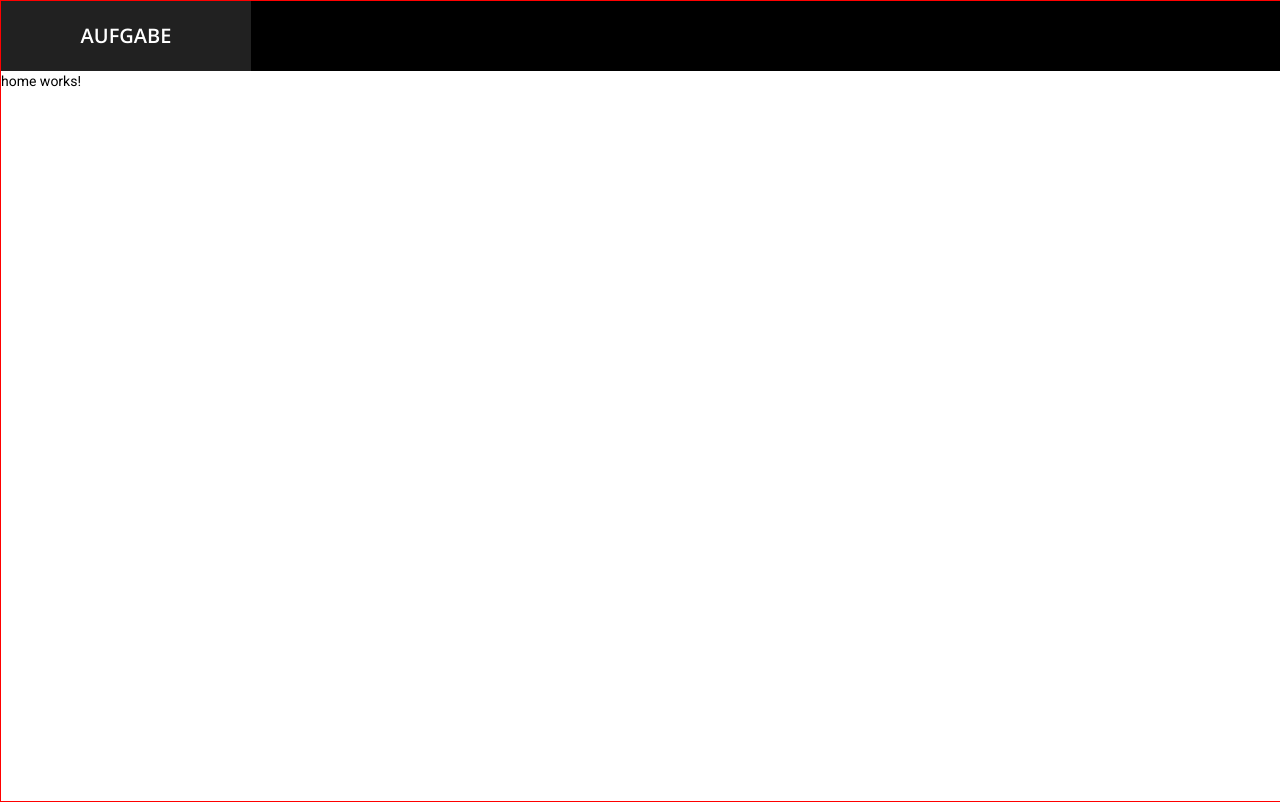
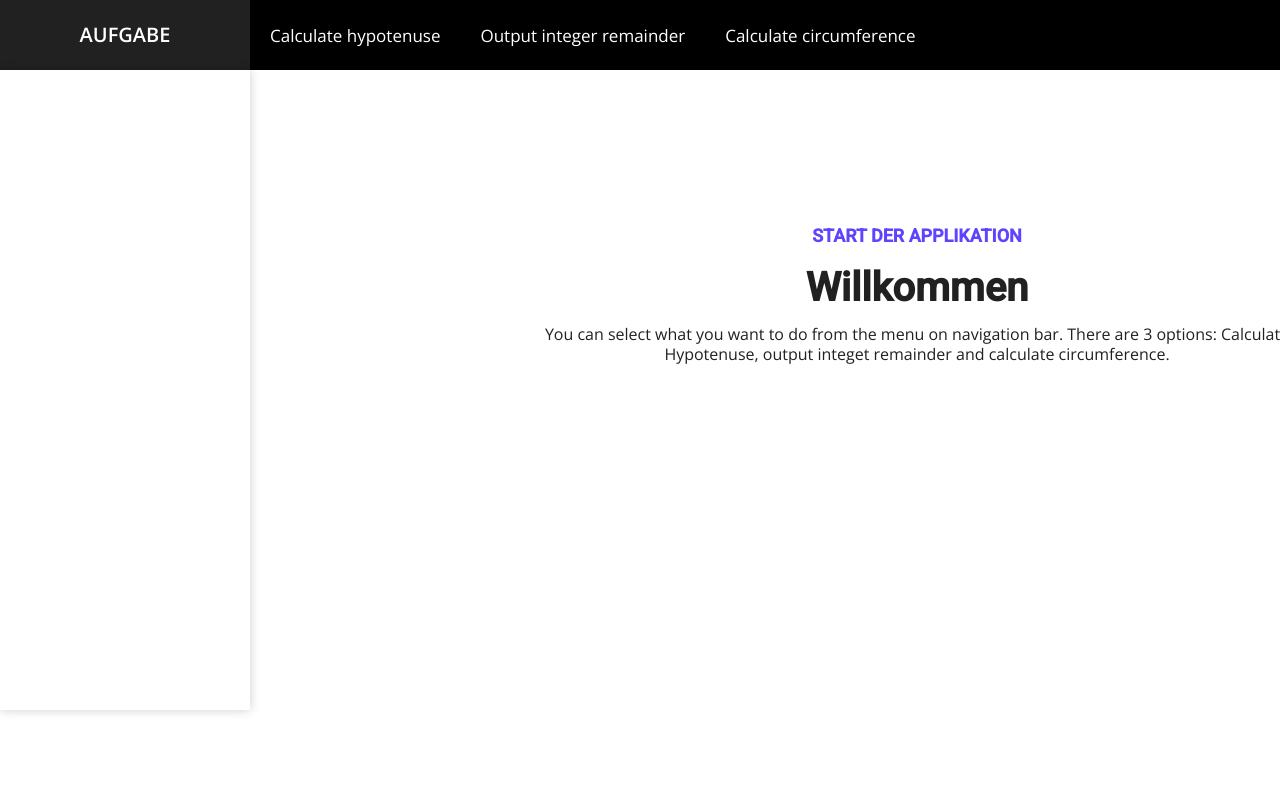
Before and after one commit to memins/scalara, an Angular app: page / in a window 1280 px wide. Shown: the top 802 px of the page. Built offline with nearby package versions, Linux system fonts and the light colour scheme.

Commit message:
Home view and sidebar created.Nav links updated

```diff
--- a/angular.json
+++ b/angular.json
@@ -105,5 +105,8 @@
         }
       }
     }
+  },
+  "cli": {
+    "analytics": false
   }
 }
--- a/src/app/home/home.component.html
+++ b/src/app/home/home.component.html
@@ -1 +1,11 @@
-<p>home works!</p>
+<div class="home view">
+    <div class="side-menu"></div>
+    <div class="content">
+        <h1 class="content__top-header">Start der Applikation</h1>
+        <h1 class="content__header">Willkommen</h1>
+        <p class="content__text">
+            You can select what you want to do from the menu on navigation bar.
+            There are 3 options: Calculate Hypotenuse, output integet remainder and calculate circumference.
+        </p>
+    </div>
+</div>
--- a/src/app/home/home.component.scss
+++ b/src/app/home/home.component.scss
@@ -0,0 +1,29 @@
+.home {
+    .content {
+        padding-top: 150px;
+        text-align: center;
+        &__top-header{
+            text-transform: uppercase;
+            font-size: 18px;
+            font-weight: 600;
+            color: rgba(94, 68, 254, 1);
+        }
+        &__header{
+            margin-top: 20px;
+            font-size: 40px;
+            font-weight: 700;
+            color: rgba(33, 33, 33, 1);
+        }
+        &__text{
+            margin: 0 auto;
+            margin-top: 50px;
+            font-size: 16px;
+            font-weight: 400;
+            color: rgba(33, 33, 33, 1);
+            margin-top: 20px;
+            width: 768px;
+        }
+        margin: 0 auto;
+        width: 80%;
+    }
+}
--- a/src/app/layout/layout.component.html
+++ b/src/app/layout/layout.component.html
@@ -1,8 +1,25 @@
 <div class="layout">
     <div class="layout__container">
         <div class="layout__navbar">
-            <div class="layout__navbar-brand">
+            <div class="layout__navbar-brand" (click)="goHome()">
                 <span class="layout__navbar-brand-text"> AUFGABE</span>
+            </div>
+            <div class="layout__navbar-navs">
+                <div class="layout__navbar-nav">
+                    <a class="layout__navbar-nav-link" routerLink="/hypotenuse" routerLinkActive="active">
+                        Calculate hypotenuse
+                    </a>
+                </div>
+                <div class="layout__navbar-nav">
+                    <a class="layout__navbar-nav-link" routerLink="/remainder" routerLinkActive="active">
+                        Output integer remainder
+                    </a>
+                </div>
+                <div class="layout__navbar-nav">
+                    <a class="layout__navbar-nav-link" routerLink="/circumference" routerLinkActive="active">
+                        Calculate circumference
+                    </a>
+                </div>
             </div>
             <div class="layout__navbar-user-avatar">
                 <img class="layout__navbar-user-avatar-image" src="assets/images/user-avatar.png" alt="User Avatar">
--- a/src/app/layout/layout.component.scss
+++ b/src/app/layout/layout.component.scss
@@ -1,8 +1,6 @@
 .layout {
-    border: 1px red solid;
     width: 100%;
     height: 100vh;
-    border: 1px red solid;
 
     &__container {
         width: 1584px;
@@ -16,12 +14,14 @@
         display: flex;
         justify-content: space-between;
         align-items: center;
+
         &-brand {
             color: white;
             width: 250px;
             height: 100%;
             background: rgba(33, 33, 33, 1);
             text-align: center;
+
             &-text {
                 font-size: 20px;
                 font-weight: 600;
@@ -29,12 +29,40 @@
                 font-family: 'Open Sans';
             }
         }
-        &-user-avatar{
+
+        &-navs {
+            display: flex;
+            color: white;
+
+            text-decoration: none;
+            margin-right: auto;
+        }
+
+        &-nav {
+            width: auto;
+            padding: 0 20px;
+            text-align: center;
+            &-link {
+                line-height: 65px;
+                font-family: 'Open Sans';
+                font-size: 17px;
+                font-weight: 400;
+                color: white;
+                text-decoration: none;
+                padding-bottom: 17px;
+            }
+            & .active{
+                border-bottom: 5px rgba(94, 68, 254, 1) solid;
+            }
+        }
+
+        &-user-avatar {
             height: 60%;
             border-radius: 50%;
             margin-right: 15px;
             overflow: hidden;
-            &-image{
+
+            &-image {
                 height: 100%;
             }
         }
--- a/src/app/layout/layout.component.ts
+++ b/src/app/layout/layout.component.ts
@@ -1,5 +1,5 @@
 import { Component, OnInit } from '@angular/core';
-
+import { Router } from '@angular/router';
 @Component({
   selector: 'app-layout',
   templateUrl: './layout.component.html',
@@ -7,9 +7,12 @@ import { Component, OnInit } from '@angular/core';
 })
 export class LayoutComponent implements OnInit {
 
-  constructor() { }
+  constructor(private router:Router) { }
 
   ngOnInit(): void {
   }
+  goHome(){
+    this.router.navigate(['/']);
+  }
 
 }
--- a/src/styles.scss
+++ b/src/styles.scss
@@ -3,3 +3,16 @@
 html, body { height: 100%; }
 body { margin: 0; font-family: Roboto, "Helvetica Neue", sans-serif; }
 @import url('https://fonts.googleapis.com/css2?family=Open+Sans:ital,wght@0,300;0,400;0,500;0,600;0,700;0,800;1,300;1,400;1,500;1,600;1,700;1,800&display=swap');
+h1,h2,h3,h4,h5,p,span{
+    font-family: 'Open Sans';
+}
+.view{
+    width: 100%;
+    display:grid;
+    grid-template-columns: 250px auto;
+    height: 80vh;
+}
+
+.side-menu{
+    box-shadow: 0 0 10px 0 rgba(0,0,0,0.2);
+}
```
